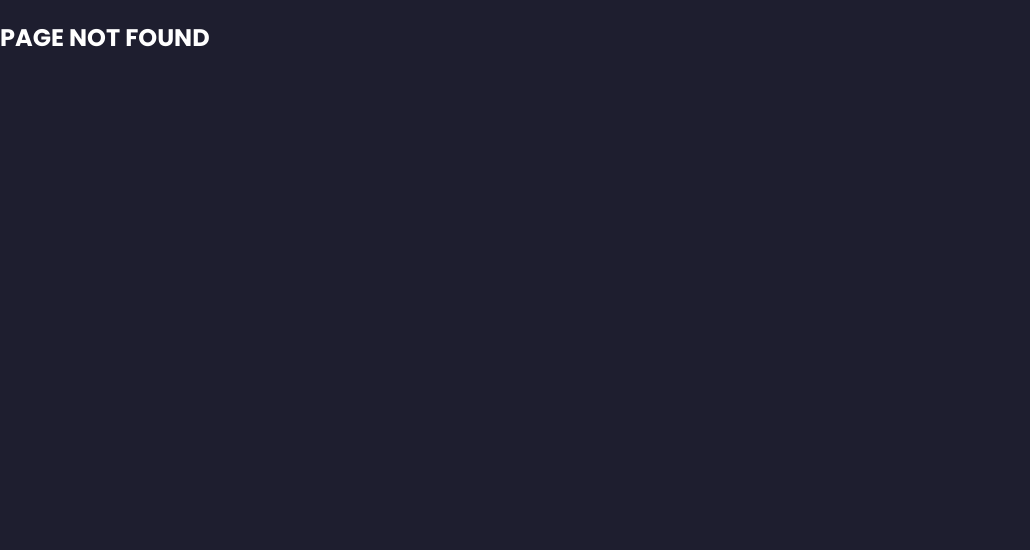
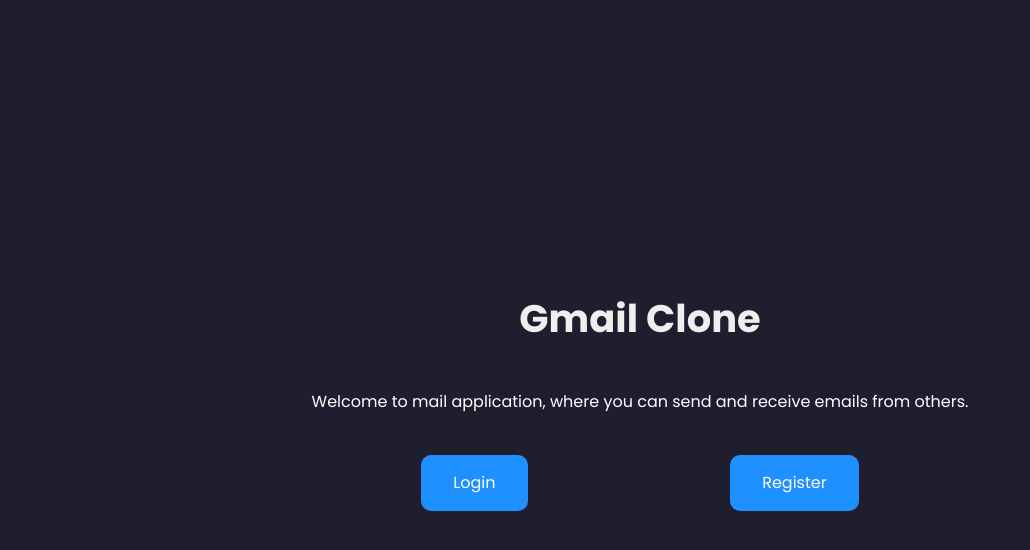
Before and after one commit to riverrz/Gmail-Clone, a React (Create React App) app in the folder client/: page / in a window 1280 px wide. Before the commit this address had no page. Shown: the top 550 px of the page, without its empty margins (0-1030 px from the left). Built offline with nearby package versions, Linux system fonts and the light colour scheme.

Commit message:
Add Main component for '/', stylistic changes

```diff
--- a/client/src/App.jsx
+++ b/client/src/App.jsx
@@ -5,6 +5,7 @@
 import Login from "./components/Login/Login";
 import Register from "./components/Register/Register";
 import NotFound from "./components/404/404";
+import Main from "./components/Main/Main";
 import * as actionTypes from "./store/actions/actionTypes";
 import Loader from "./components/Loader/Loader";
 import * as AuthActions from "./store/actions/auth";
@@ -25,9 +26,10 @@
           {!this.props.isLoggedIn ? (
             <Redirect from="/inbox" to="/login" />
           ) : null}
-          <Route path="/inbox" component={Inbox} />
-          <Route path="/login" component={Login} />
-          <Route path="/register" component={Register} />
+          <Route path="/" exact component={Main} />
+          <Route path="/inbox" exact component={Inbox} />
+          <Route path="/login" exact component={Login} />
+          <Route path="/register" exact component={Register} />
           <Route component={NotFound} />
         </Switch>
       );
--- a/client/src/components/Login/Login.css
+++ b/client/src/components/Login/Login.css
@@ -50,5 +50,5 @@
   color: red;
 }
 .Login__link{
-  text-align: right;
+  margin: 20px 0;
 }
--- a/client/src/components/Login/Login.jsx
+++ b/client/src/components/Login/Login.jsx
@@ -74,7 +74,7 @@
         <span className="errors">{errorMessageArr}</span>
         {content}
         <a href="/register" className="Login__link">
-          Register
+          Didn't register yet?
         </a>
       </div>
     );
--- /dev/null
+++ b/client/src/components/Main/Main.css
@@ -0,0 +1,25 @@
+.Main__container {
+  text-align: center;
+  display: flex;
+  flex-flow: column;
+  justify-content: center;
+  align-items: center;
+  height: 100%;
+}
+.Main__container h1 {
+  font-size: 2.4rem;
+  color: #eee;
+}
+.Main__container div {
+  display: flex;
+  width: 50%;
+  margin: 25px auto;
+  justify-content: space-around;
+}
+
+.Main__container div>.btn{
+    background-color: dodgerblue;
+    color: #fff;
+    padding: 1rem 2rem;
+    border-radius: 10px;
+}
--- /dev/null
+++ b/client/src/components/Main/Main.jsx
@@ -0,0 +1,24 @@
+import React from "react";
+import "./Main.css";
+
+const Main = props => {
+  return (
+    <main className="Main__container">
+      <h1>Gmail Clone</h1>
+      <p>
+        Welcome to mail application, where you can send and receive emails from
+        others.
+      </p>
+      <div>
+        <a href="/login" className="btn">
+          Login
+        </a>
+        <a href="/register" className="btn">
+          Register
+        </a>
+      </div>
+    </main>
+  );
+};
+
+export default Main;
--- a/client/src/components/Register/Register.css
+++ b/client/src/components/Register/Register.css
@@ -17,6 +17,7 @@
   min-height: 200px;
   min-width: 200px;
   width: 40vw;
+  height: 50vh;
   padding: 20px;
 }
 .Register__form label {
@@ -54,3 +55,7 @@
   display: flex;
   flex-direction: column;
 }
+
+.Register__link{
+  margin: 20px 0;
+}
--- a/client/src/components/Register/Register.jsx
+++ b/client/src/components/Register/Register.jsx
@@ -69,7 +69,7 @@
       <div className="Register__container">
         <div className="errors">{errorMessageArr}</div>
         {content}
-        <a href="/login">Login</a>
+        <a href="/login" className="Register__link">Already registered?</a>
       </div>
     );
   }
--- a/client/src/containers/Inbox/Inbox.jsx
+++ b/client/src/containers/Inbox/Inbox.jsx
@@ -16,10 +16,12 @@
     localStorage.removeItem("token");
     // Dispatch logout action
     this.props.logout();
+    this.props.history.replace("/");
   };
   componentDidMount() {
     // Fetch all mails for logged in user
     this.fetchMails();
+    // Redirect to "/"
   }
   fetchMails = () => {
     this.setState({
```
